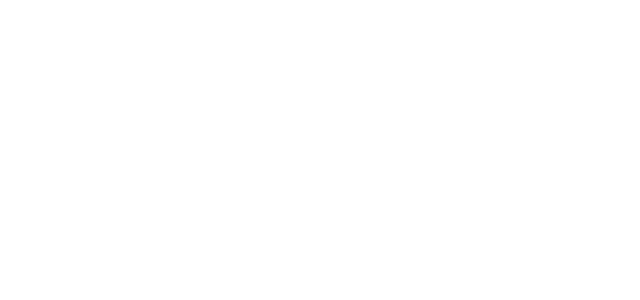
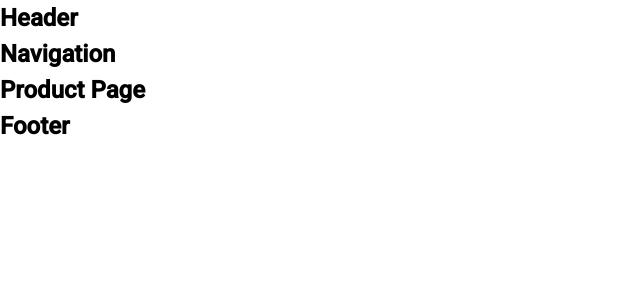
Before and after one commit to river248/vivo-shop-riverdev-web, a React (Create React App) app: page /product in a window 1280 px wide. Shown: the top 300 px of the page, without its empty margins (0-640 px from the left). Built offline with nearby package versions, Linux system fonts and the light colour scheme.

Commit message:
Build Default Layout.

```diff
--- a/package.json
+++ b/package.json
@@ -9,6 +9,7 @@
     "normalize.css": "^8.0.1",
     "react": "^18.1.0",
     "react-dom": "^18.1.0",
+    "react-router-dom": "^6.3.0",
     "react-scripts": "5.0.1",
     "web-vitals": "^2.1.4"
   },
--- a/src/App.js
+++ b/src/App.js
@@ -1,5 +1,40 @@
+import { BrowserRouter as Router, Routes, Route } from 'react-router-dom'
+import { Fragment } from 'react'
+import { publicRoutes } from '~/routes'
+import { DefaultLayout } from '~/components/Layout'
+
 function App() {
-    return <div className="App"></div>
+    return (
+        <Router>
+            <div className="App">
+                <Routes>
+                    {publicRoutes.map((route, index) => {
+                        const Page = route.component
+
+                        let Layout = DefaultLayout
+
+                        if (route.layout) {
+                            Layout = route.layout
+                        } else if (route.layout === null) {
+                            Layout = Fragment
+                        }
+
+                        return (
+                            <Route
+                                key={index}
+                                path={route.path}
+                                element={
+                                    <Layout>
+                                        <Page />
+                                    </Layout>
+                                }
+                            />
+                        )
+                    })}
+                </Routes>
+            </div>
+        </Router>
+    )
 }
 
 export default App
--- a/src/components/GlobalStyles/GlobalStyles.scss
+++ b/src/components/GlobalStyles/GlobalStyles.scss
@@ -1,15 +1,23 @@
 @import 'normalize.css';
-//@import url(font)
+@import url('https://fonts.googleapis.com/css2?family=Manrope:wght@800&family=Norican&family=Roboto:wght@500&display=swap');
+@import url('https://fonts.googleapis.com/css2?family=Manrope:wght@800&family=Norican&display=swap');
 
-// :root {
-// }
+:root {
+    --primary: #916264;
+}
+
+* {
+    box-sizing: border-box;
+    padding: 0;
+    margin: 0;
+}
 
 html {
     font-size: 62.5%;
 }
 
 body {
-    // font-family: ;
+    font-family: 'Roboto', sans-serif;
     font-size: 1.6rem;
     line-height: 1.5;
     text-rendering: optimizeSpeed;
--- /dev/null
+++ b/src/components/Layout/DefaultLayout/Footer/index.js
@@ -0,0 +1,7 @@
+import React from 'react'
+
+function Footer() {
+    return <h2>Footer</h2>
+}
+
+export default Footer
--- /dev/null
+++ b/src/components/Layout/DefaultLayout/Header/index.js
@@ -0,0 +1,7 @@
+import React from 'react'
+
+function Header() {
+    return <h2>Header</h2>
+}
+
+export default Header
--- /dev/null
+++ b/src/components/Layout/DefaultLayout/Navigation/index.js
@@ -0,0 +1,7 @@
+import React from 'react'
+
+function Navigation() {
+    return <h2>Navigation</h2>
+}
+
+export default Navigation
--- /dev/null
+++ b/src/components/Layout/DefaultLayout/index.js
@@ -0,0 +1,17 @@
+import React from 'react'
+import Footer from './Footer'
+import Header from './Header'
+import Navigation from './Navigation'
+
+function DefaultLayout({ children }) {
+    return (
+        <div>
+            <Header />
+            <Navigation />
+            <div className="container">{children}</div>
+            <Footer />
+        </div>
+    )
+}
+
+export default DefaultLayout
--- /dev/null
+++ b/src/components/Layout/index.js
@@ -0,0 +1 @@
+export { default as DefaultLayout } from './DefaultLayout'
--- /dev/null
+++ b/src/pages/Home/index.js
@@ -0,0 +1,7 @@
+import React from 'react'
+
+function Home() {
+    return <h2>Home Page</h2>
+}
+
+export default Home
--- /dev/null
+++ b/src/pages/Product/index.js
@@ -0,0 +1,7 @@
+import React from 'react'
+
+function Product() {
+    return <h2>Product Page</h2>
+}
+
+export default Product
--- /dev/null
+++ b/src/pages/Tip/index.js
@@ -0,0 +1,7 @@
+import React from 'react'
+
+function Tip() {
+    return <h2>Tip Page</h2>
+}
+
+export default Tip
--- /dev/null
+++ b/src/routes/index.js
@@ -0,0 +1,13 @@
+import Home from '~/pages/Home'
+import Product from '~/pages/Product'
+import Tip from '~/pages/Tip'
+
+const publicRoutes = [
+    { path: '/', component: Home },
+    { path: '/product', component: Product },
+    { path: '/tip', component: Tip, layout: null },
+]
+
+const privateRoutes = []
+
+export { publicRoutes, privateRoutes }
```
Also changed, not shown: 1 other file (tests, documents, lock files or other folders).
